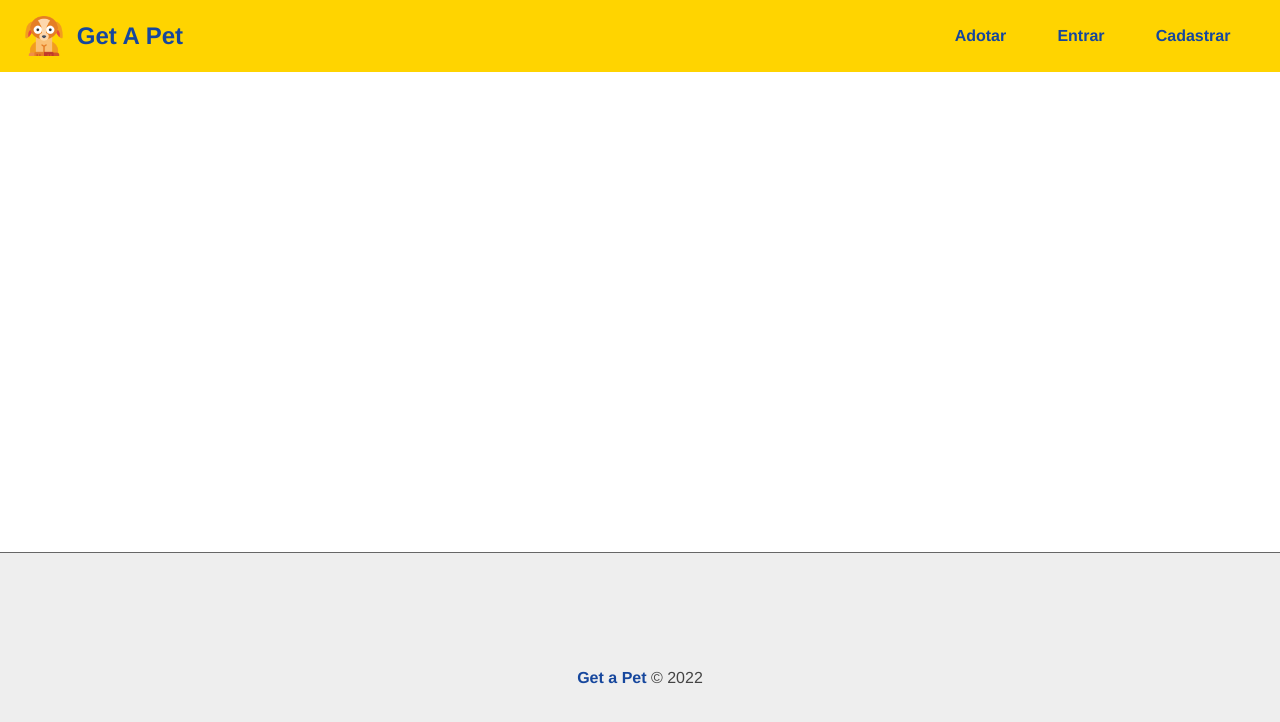
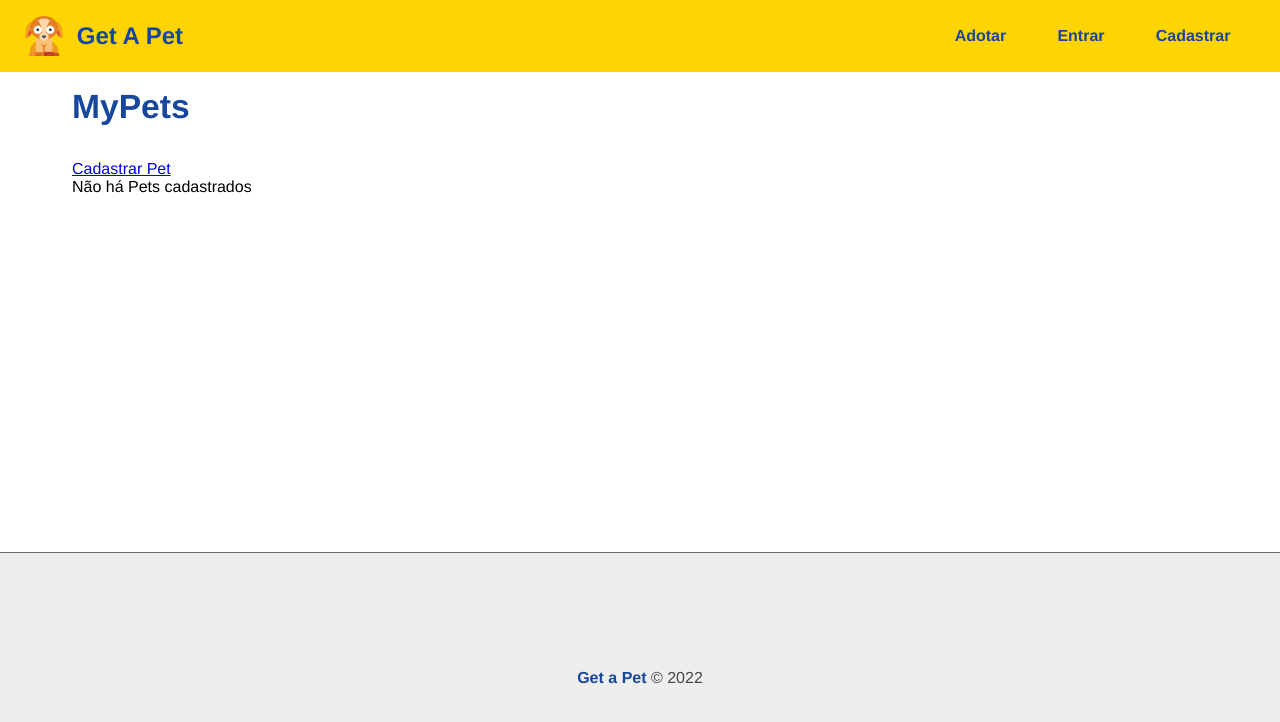
Before and after one commit to bacristiane/Curso-Node.js, a React (Create React App) app in the folder frontend/: page /pet/mypets in a window 1280 px wide. Shown: the top 722 px of the page. Built offline with nearby package versions, Linux system fonts and the light colour scheme.

Commit message:
Criando página de lista de pets

```diff
--- a/frontend/src/App.js
+++ b/frontend/src/App.js
@@ -6,6 +6,7 @@
 import Register from './components/pages/Auth/Register';
 import Home from './components/pages/Home';
 import Profile from './components/pages/User/Profile';
+import MyPets from './components/pages/Pet/MyPets';
 
 //components
 import Navbar from './components/layouts/Navbar';
@@ -14,6 +15,7 @@
 
 //context
 import{UserProvider} from './context/UserContext'
+
 
 function App() {
   return (
@@ -28,6 +30,7 @@
         <Route path="/register" element={<Register />} />
 
         <Route path="/user/profile" element={<Profile />} />
+        <Route path="/pet/mypets" element={<MyPets />} />
 
         <Route path="/" element={<Home />} />
       </Routes>
--- a/frontend/src/components/layouts/Navbar.js
+++ b/frontend/src/components/layouts/Navbar.js
@@ -24,6 +24,7 @@
                 </li>
                 {authenticated ? (
                 <>
+                <li><Link to="/pet/mypets">Meus Pets</Link></li>
                 <li><Link to="/user/profile">Perfil</Link></li>
                 <li onClick={logout}>Sair</li>
                 </>
--- /dev/null
+++ b/frontend/src/components/pages/Pet/MyPets.js
@@ -0,0 +1,23 @@
+import {useState, useEffect} from 'react'
+import { Link } from 'react-router-dom'
+
+
+
+function MyPets() {
+
+    const [pets, setPets] = useState([])
+    return(
+        <section>
+            <div>
+                <h1>MyPets</h1>
+                <Link to="/pet/add">Cadastrar Pet</Link>
+            </div>
+            <div>
+                {pets.length > 0 && <p>Meus Pets cadastrados</p>}
+                {pets.length === 0 && <p>Não há Pets cadastrados</p>}
+            </div>
+        </section>
+    )
+    }
+
+    export default MyPets
```
